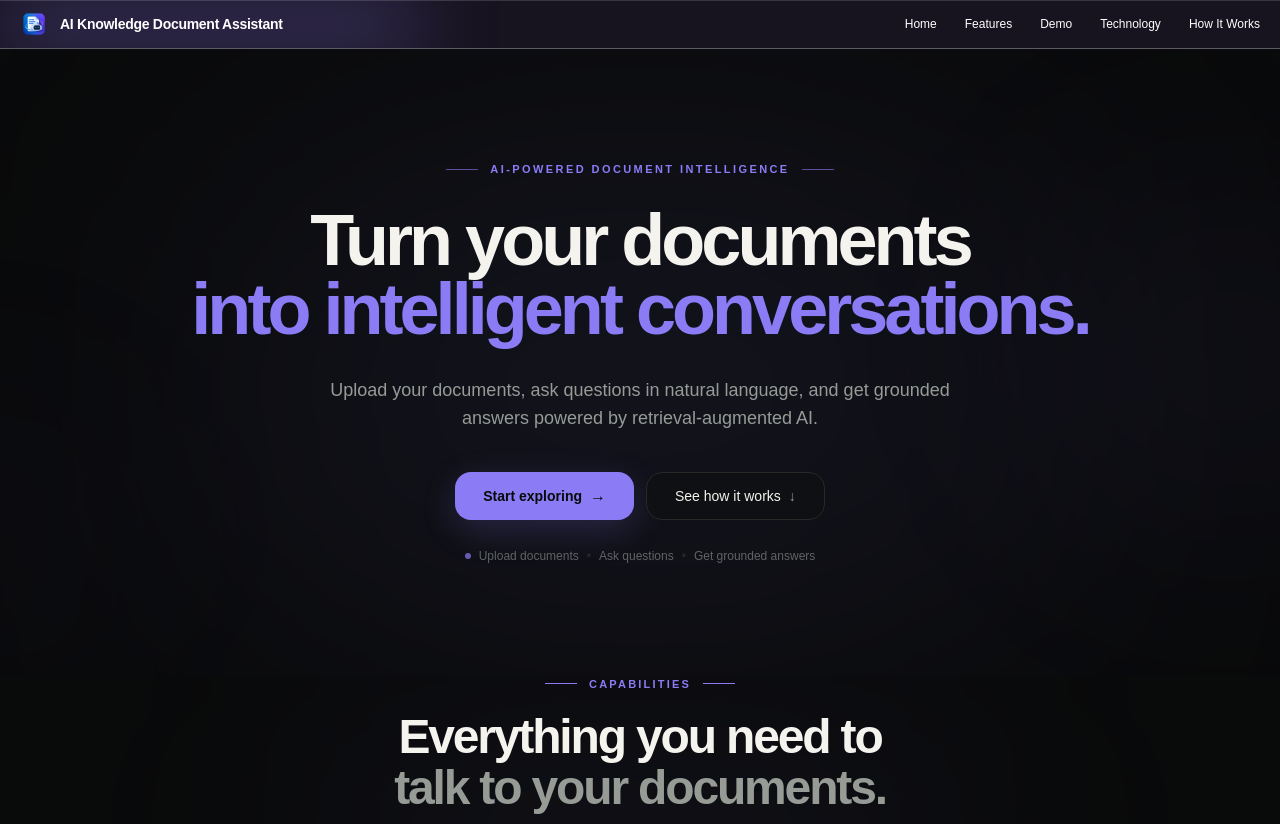
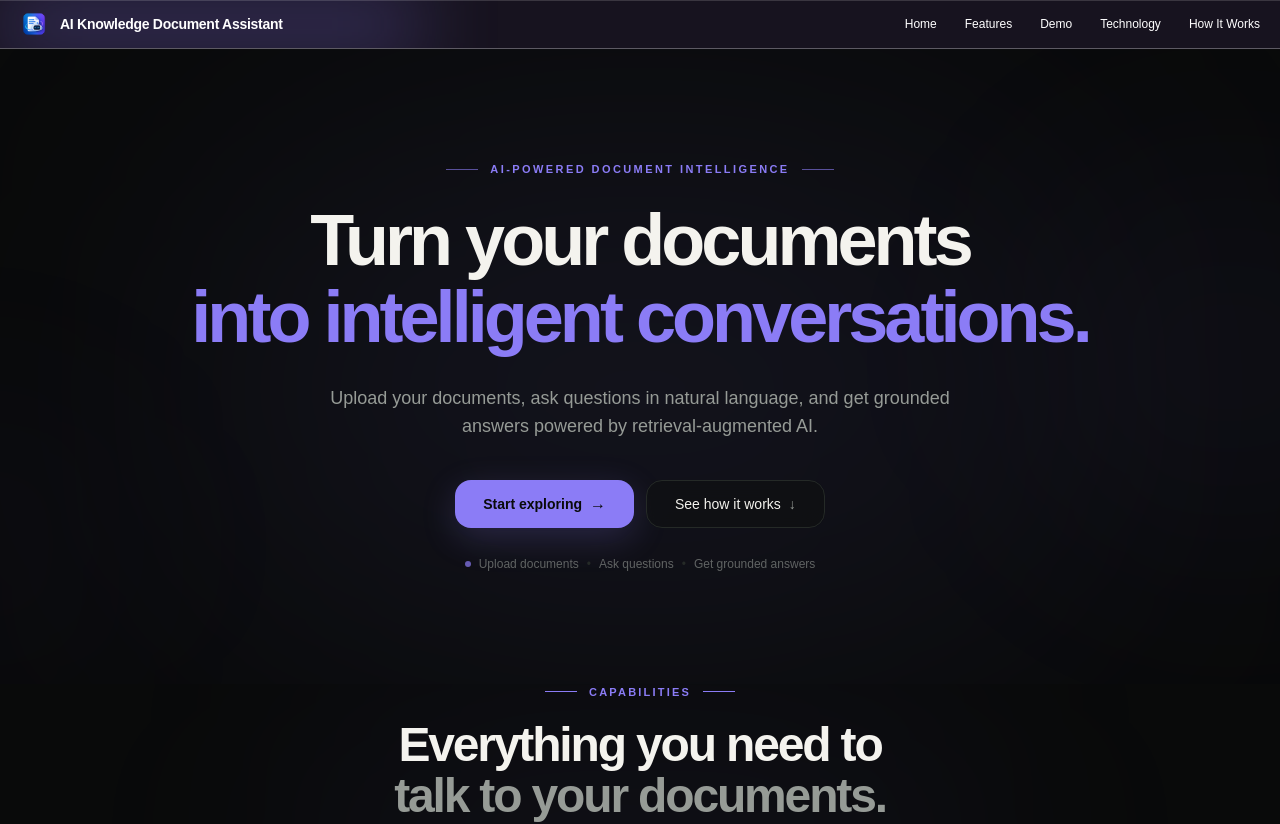
Before and after one commit to ma3llim/ai-knowledge-document-assistant, a React (Vite) app: page / in a window 1280 px wide. Shown: the top 824 px of the page. Built offline with nearby package versions, Linux system fonts and the light colour scheme; no server answers.

Commit message:
fix: adjust margin for conversation prompt in Hero component

```diff
--- a/src/components/home/Hero.tsx
+++ b/src/components/home/Hero.tsx
@@ -20,7 +20,7 @@ const Hero = () => {
                 <h1 className="max-w-5xl text-balance text-5xl font-semibold leading-[0.96] tracking-[-0.055em] text-landing-foreground sm:text-6xl lg:text-7xl">
                     Turn your documents
                     <br />
-                    <span className="text-landing-primary">into intelligent conversations.</span>
+                    <span className="mt-2 inline-block text-landing-primary">into intelligent conversations.</span>
                 </h1>
 
                 <p className="mt-8 max-w-2xl text-pretty text-base leading-7 text-landing-muted sm:text-lg">
```
